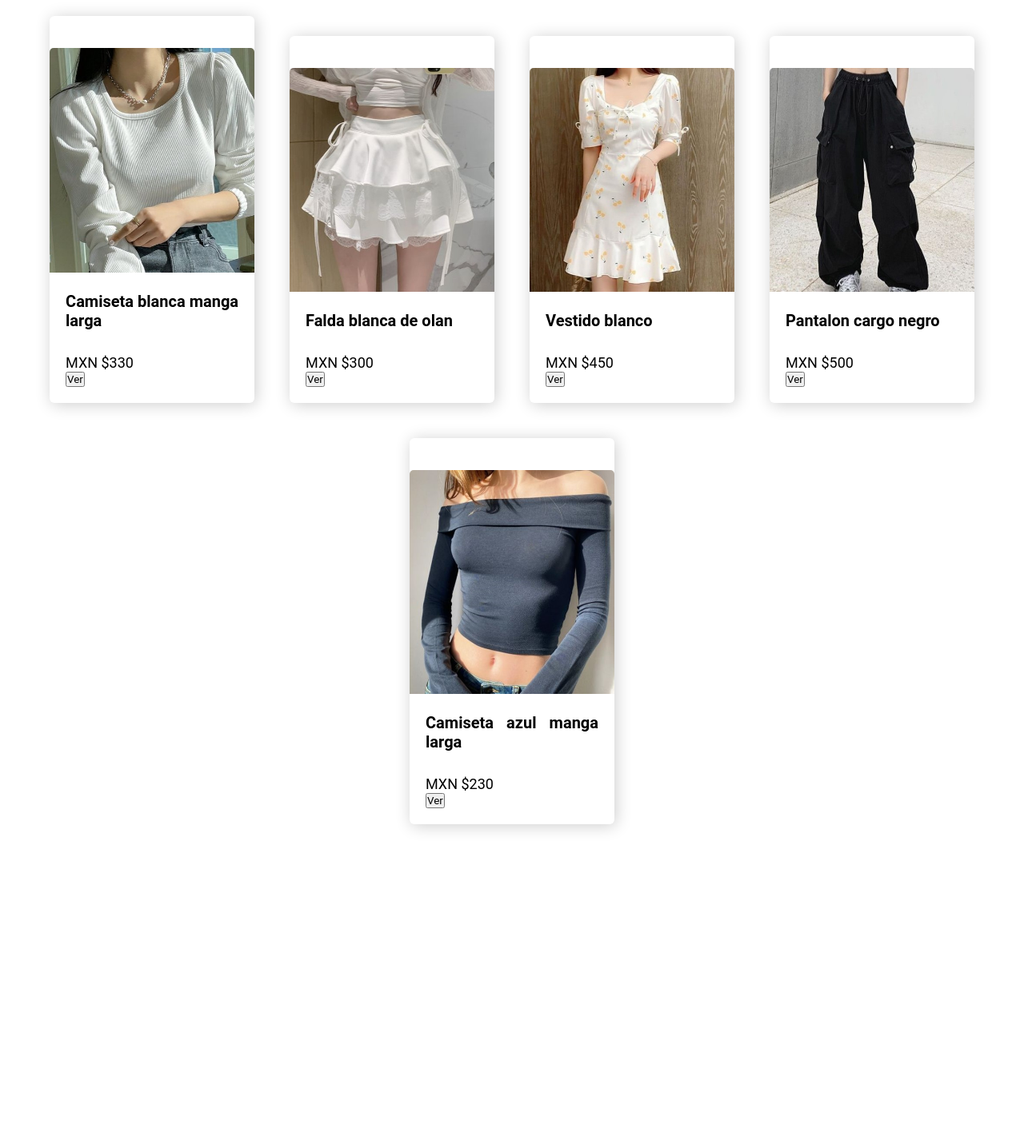
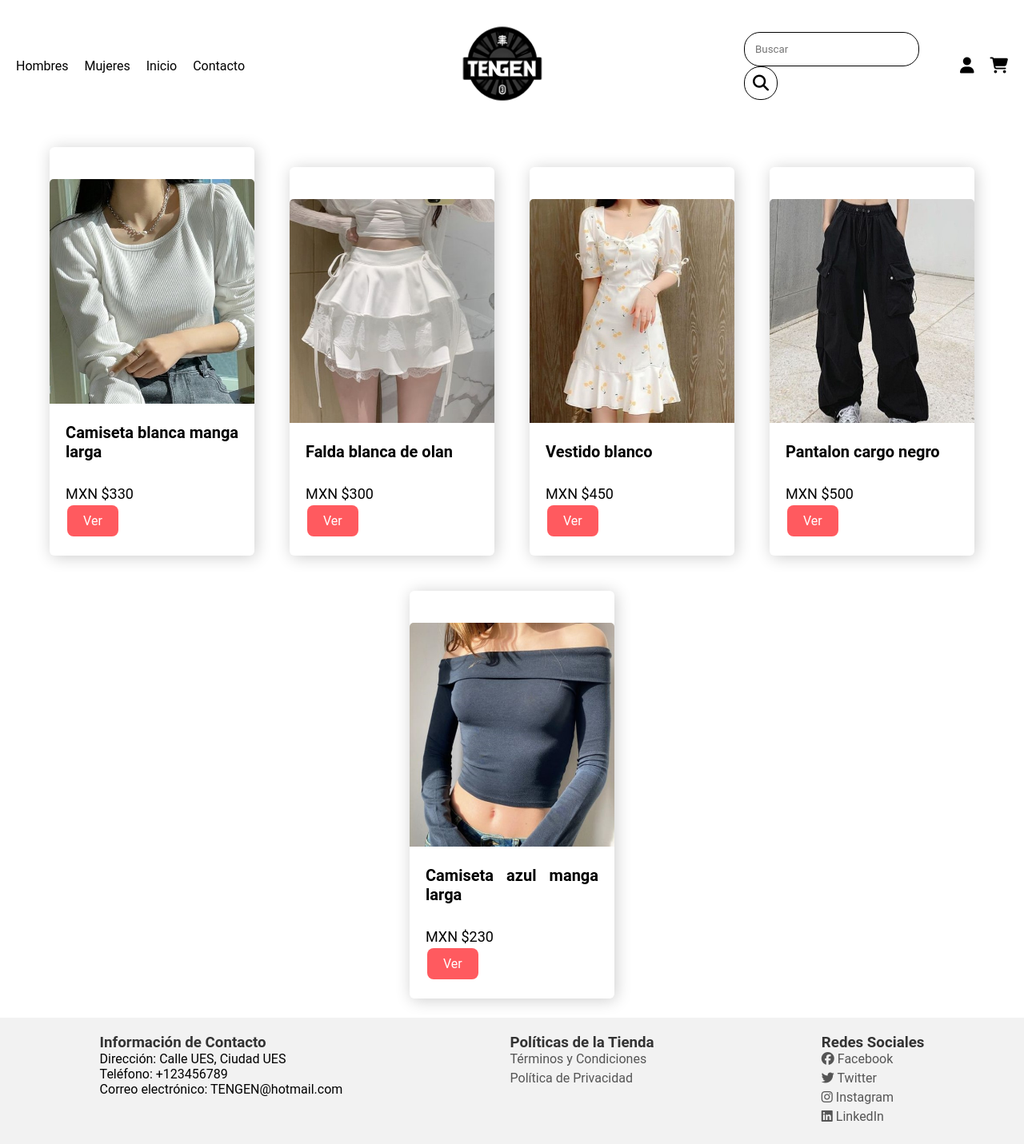
Before and after one commit to Kyushu21/Store, a PHP site: page /productos-categorias/mujer.html in a window 1280 px wide. Shown: the whole page at 80% size. Before the commit the page ends 1040 px from the top, so only its background shows below. Run offline with PHP 8.4, Linux system fonts and the light colour scheme; some libraries are stand-ins or nearby versions.

Commit message:
Agregue nuevos estilos para implementar pies de página y encabezados en las demás páginas.

```diff
--- a/api/users.js
+++ b/api/users.js
@@ -46,7 +46,7 @@ const users = {
             // this json is the response from the server
             // proceder a la pantalla incial
             alert('Usuario registrado'+ json.id);
-            window.location.href='home.html';
+            window.location.href='index.html';
         })
         .catch(error => console.log('Error: ', error));
     },
--- a/css/estilos.css
+++ b/css/estilos.css
@@ -9,6 +9,7 @@
 body{
     background-color: black;
 }
+
 
 main{
     width: 100%;
--- a/css/styles-productos.css
+++ b/css/styles-productos.css
@@ -13,6 +13,112 @@
     font-family: "Roboto", sans-serif;
   }
 
+/* ************ */
+/* ***** HEADER ***** */
+/* ************ */
+header {
+  color: #000;
+  padding: 20px;
+  display: flex;
+  justify-content: space-between;
+  align-items: center;
+  border: #000;
+}
+
+/* ************ */
+/* ***** NAVBAR ***** */
+/* ************ */
+
+.logo {
+  flex: 1;
+  text-align: center;
+}
+
+.logo img {
+  max-width: 100%;
+  height: auto;
+}
+
+.menu-principal {
+  order: -1;
+}
+
+.menu-principal ul {
+  list-style: none;
+  margin: 0;
+  padding: 0;
+  display: flex;
+}
+
+.menu-principal li {
+  margin-right: 20px;
+}
+
+.menu-principal a {
+  text-decoration: none;
+  color: #000;
+  transition: color 0.3s ease;
+}
+
+.menu-principal a:hover {
+  color: red;
+}
+
+.acciones-usuario {
+  display: flex;
+  align-items: center;
+}
+
+.acciones-usuario a {
+  margin-left: 20px;
+  text-decoration: none;
+  color:#000;
+
+  transition: color 0.3s ease;
+}
+
+.acciones-usuario a:hover {
+  color: red;
+}
+
+.acciones-usuario a {
+  font-size: 20px;
+}
+
+
+.acciones-usuario i {
+  font-size: 20px;
+}
+
+/* ************ */
+/* ***** SERCH-BAR ***** */
+/* ************ */
+
+.search-bar {
+  position: relative;
+  width: 250px;
+}
+
+.search-bar input {
+  padding: 13px;
+  border: 1px solid #000;
+  border-radius: 20px;
+  outline: none;
+}
+
+.search-bar button {
+  padding: 10px;
+  background-color: #fff;
+  color: #000;
+  border: 1px solid #000;
+  border-radius: 20px;
+  cursor: pointer;
+}
+
+.search-bar button:hover {
+  background-color: red;
+  border-color: #000;
+}
 /*****************/
 /*Productos - Nia*/
 /****************/
@@ -82,6 +188,38 @@
   /***********************/
   /*Producto uno en uno*/
   /***********************/
+/* Estilo para el botón "Ver" */
+.buttonVermas {
+  background-color: #FF5A5F;
+  color: white;
+  border: none;
+  padding: 10px 20px;
+  text-align: center;
+  text-decoration: none;
+  display: inline-block;
+  font-size: 16px;
+  margin: 4px 2px;
+  cursor: pointer;
+  border-radius: 8px;
+  transition-duration: 0.4s;
+}
+
+.buttonVermas:hover {
+  background-color: #D62828;
+}
+
+/* Estilo para el logotipo */
+.logo img {
+  filter: grayscale(100%);
+  transition: filter 0.3s;
+}
+
+/* Estilo para el logotipo cuando el cursor pasa sobre él */
+.logo img:hover {
+  filter: grayscale(0%);
+}
+
+
   .products-container {
     line-height: 1.5;
   }
@@ -235,6 +373,44 @@
     font-size: 1.3rem;
     cursor: pointer;
   }
+  /* ************ */
+/* ***** FOOTER ***** */
+/* ************ */
+
+
+footer {
+  background-color: #f2f2f2;
+  padding: 20px;
+  display: flex;
+  justify-content: space-around;
+  align-items: flex-start;
+}
+
+footer div {
+  margin: 0 20px;
+}
+
+footer h3 {
+  color: #333;
+}
+
+footer ul {
+  list-style: none;
+  padding: 0;
+}
+
+footer ul li {
+  margin-bottom: 5px;
+}
+
+footer ul li a {
+  color: #555;
+  text-decoration: none;
+}
+
+footer ul li a:hover {
+  color: #eb0000;
+}
 
   @media screen and (min-width: 992px) {
     .card {
--- a/js/productoH.js
+++ b/js/productoH.js
@@ -119,7 +119,6 @@ function obtenerParametroURL(nombre) {
       </div>
     </div>
     </div>
-      <button onclick= "volverAProductos()">Volver a Productos</button>
     `;
 
   //funcion para volver a la pagina de productos
--- a/js/productoM.js
+++ b/js/productoM.js
@@ -109,7 +109,6 @@ function obtenerParametroURL(nombre) {
     </div>
   </div>
   </div>
-    <button onclick= "volverAProductos()">Volver a Productos</button>
   `;
 
   //funcion para volver a la pagina de productos
--- a/productos-categorias/mujer.html
+++ b/productos-categorias/mujer.html
@@ -7,6 +7,32 @@
     <link rel="stylesheet" href="../css/styles-productos.css" />
   </head>
   <body>
+    <header>
+      <div class="logo">
+        <img
+          src="../images/icono.png"
+          alt="Logotipo de la tienda"
+          height="120px"
+          width="120px"
+        />
+      </div>
+      <nav class="menu-principal">
+        <ul>
+          <li><a href="hombre.html">Hombres</a></li>
+          <li><a href="mujer.html">Mujeres</a></li>
+          <li><a href="../index.html">Inicio</a></li>
+          <li><a href="#contacto">Contacto</a></li>
+        </ul>
+      </nav>
+      <div class="acciones-usuario">
+        <div class="search-bar">
+          <input type="text" placeholder="Buscar" />
+          <button type="submit"><i class="fa-solid fa-search"></i></button>
+        </div>
+        <a href="../registrologin.html"><i class="fa-solid fa-user"></i></a>
+        <a href="#Carrito"><i class="fa-solid fa-cart-shopping"></i></a>
+      </div>
+    </header>
     <div class="clothes">
       <!--Producto 1-->
       <div class="clothes-cards">
@@ -56,10 +82,7 @@
       <!--Producto 4-->
       <div class="clothes-cards">
         <div class="image-clothes">
-          <img
-            src="../css/img-tienda/Mujer/Pantalon Cargo Negro.jpg"
-            alt=""
-          />
+          <img src="../css/img-tienda/Mujer/Pantalon Cargo Negro.jpg" alt="" />
         </div>
         <div class="title-clothes">
           <h2>Pantalon cargo negro</h2>
@@ -99,6 +122,50 @@
     </div>
 
     <div id="contenedorProducto"></div>
+    <footer>
+      <div id="contacto">
+        <h3>Información de Contacto</h3>
+        <p>Dirección: Calle UES, Ciudad UES</p>
+        <p>Teléfono: +123456789</p>
+        <p>Correo electrónico: TENGEN@hotmail.com</p>
+      </div>
+      <div id="politicas">
+        <h3>Políticas de la Tienda</h3>
+        <ul>
+          <li><a href="#terminos">Términos y Condiciones</a></li>
+          <li><a href="#privacidad">Política de Privacidad</a></li>
+        </ul>
+      </div>
+      <div id="redes-sociales">
+        <h3>Redes Sociales</h3>
+        <ul>
+          <li>
+            <a href="https://facebook.com"
+              ><i class="fab fa-facebook"></i> Facebook</a
+            >
+          </li>
+          <li>
+            <a href="https://twitter.com"
+              ><i class="fab fa-twitter"></i> Twitter</a
+            >
+          </li>
+          <li>
+            <a href="https://instagram.com"
+              ><i class="fab fa-instagram"></i> Instagram</a
+            >
+          </li>
+          <li>
+            <a href="https://linkedin.com"
+              ><i class="fab fa-linkedin"></i> LinkedIn</a
+            >
+          </li>
+        </ul>
+      </div>
+    </footer>
+    <script
+      src="https://kit.fontawesome.com/81581fb069.js"
+      crossorigin="anonymous"
+    ></script>
     <script src="../js/productoM.js"></script>
   </body>
 </html>
```
Also changed, not shown: css/styles.css (+75 -42 lines), index.html (+63 -19 lines), productos-categorias/hombre.html (+98 -20 lines), productos-categorias/productoH.html (+77 -7 lines), productos-categorias/productoM.html (+78 -8 lines), images/icono.png (renamed from images/icono-removebg-preview.png).
